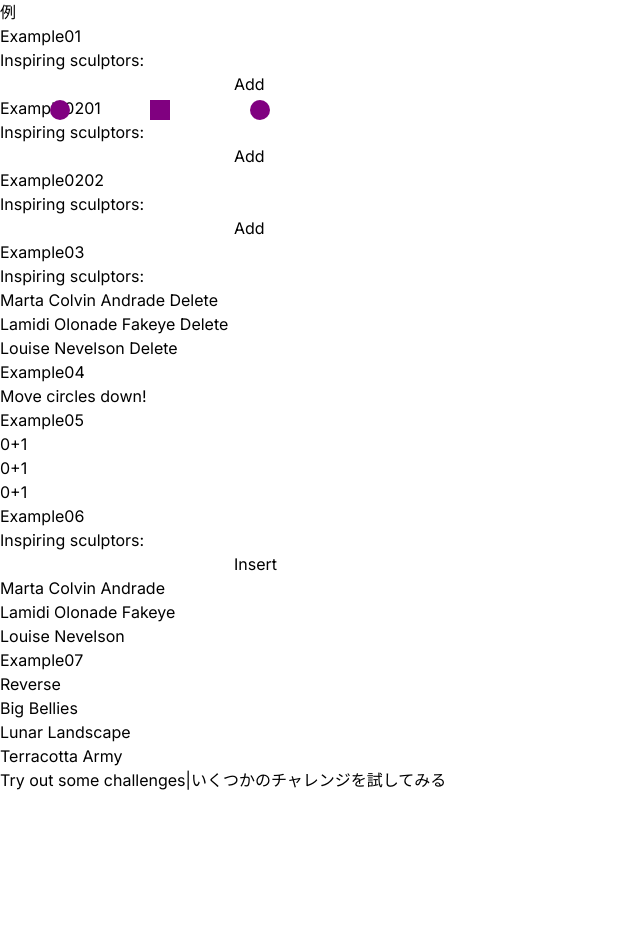
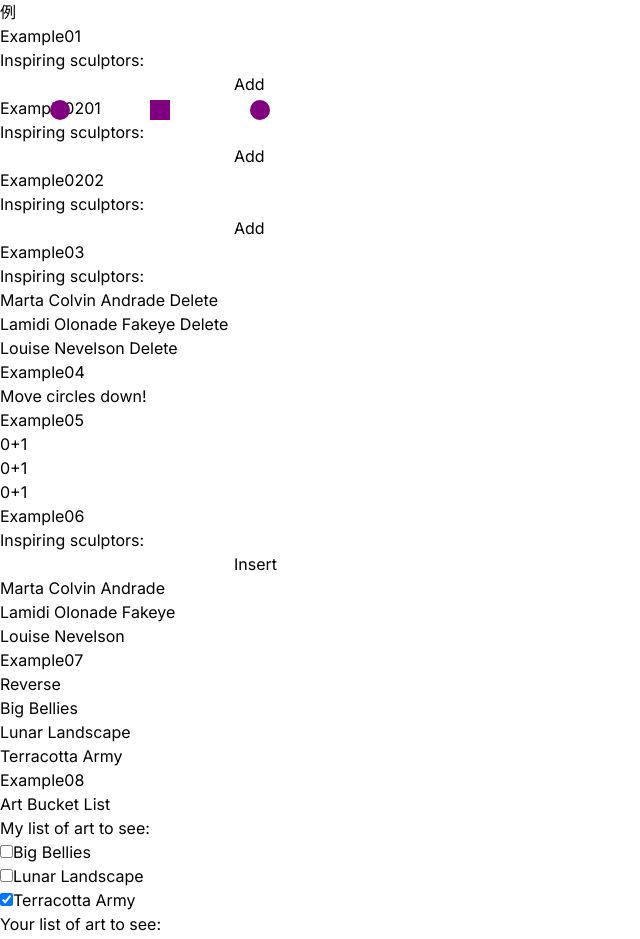
Before and after one commit to ai-biz20-sasaki/learn-react, a Next.js app: page /adding-interactivity/updating-arrays-in-state in a window 1280 px wide. Shown: the top 939 px of the page, without its empty margins (0-640 px from the left). Before the commit the page ends 800 px from the top, so only its background shows below. Built offline with nearby package versions, Linux system fonts and the light colour scheme.

Commit message:
Add adding-interactivity/updating-arrays-in-state/example08

```diff
--- /dev/null
+++ b/src/app/adding-interactivity/updating-arrays-in-state/example08.tsx
@@ -0,0 +1,78 @@
+"use client"
+import { useState } from 'react';
+
+let nextId = 3;
+const initialList = [
+  { id: 0, title: 'Big Bellies', seen: false },
+  { id: 1, title: 'Lunar Landscape', seen: false },
+  { id: 2, title: 'Terracotta Army', seen: true },
+];
+
+export default function BucketList() {
+  const [myList, setMyList] = useState(initialList);
+  const [yourList, setYourList] = useState(
+    initialList
+  );
+
+  function handleToggleMyList(artworkId, nextSeen) {
+    setMyList(myList.map(artwork => {
+      if (artwork.id === artworkId) {
+        // Create a *new* object with changes
+        return { ...artwork, seen: nextSeen };
+      } else {
+        // No changes
+        return artwork;
+      }
+    }));
+  }
+
+  function handleToggleYourList(artworkId, nextSeen) {
+    setYourList(yourList.map(artwork => {
+      if (artwork.id === artworkId) {
+        // Create a *new* object with changes
+        return { ...artwork, seen: nextSeen };
+      } else {
+        // No changes
+        return artwork;
+      }
+    }));
+  }
+
+  return (
+    <>
+      <h1>Art Bucket List</h1>
+      <h2>My list of art to see:</h2>
+      <ItemList
+        artworks={myList}
+        onToggle={handleToggleMyList} />
+      <h2>Your list of art to see:</h2>
+      <ItemList
+        artworks={yourList}
+        onToggle={handleToggleYourList} />
+    </>
+  );
+}
+
+function ItemList({ artworks, onToggle }) {
+  return (
+    <ul>
+      {artworks.map(artwork => (
+        <li key={artwork.id}>
+          <label>
+            <input
+              type="checkbox"
+              checked={artwork.seen}
+              onChange={e => {
+                onToggle(
+                  artwork.id,
+                  e.target.checked
+                );
+              }}
+            />
+            {artwork.title}
+          </label>
+        </li>
+      ))}
+    </ul>
+  );
+}
--- a/src/app/adding-interactivity/updating-arrays-in-state/page.tsx
+++ b/src/app/adding-interactivity/updating-arrays-in-state/page.tsx
@@ -9,6 +9,7 @@ import Example04 from './example04'
 import Example05 from './example05'
 import Example06 from './example06'
 import Example07 from './example07'
+import Example08 from './example08'
 //import Challenge01 from './challenge01'
 //import Challenge02 from './challenge02'
 //import Challenge03 from './challenge03'
@@ -42,6 +43,8 @@ export default function Page() {
       <Example06 />
       <h3>Example07</h3>
       <Example07 />
+      <h3>Example08</h3>
+      <Example08 />
       <h2>
         <a
           className=""
```
